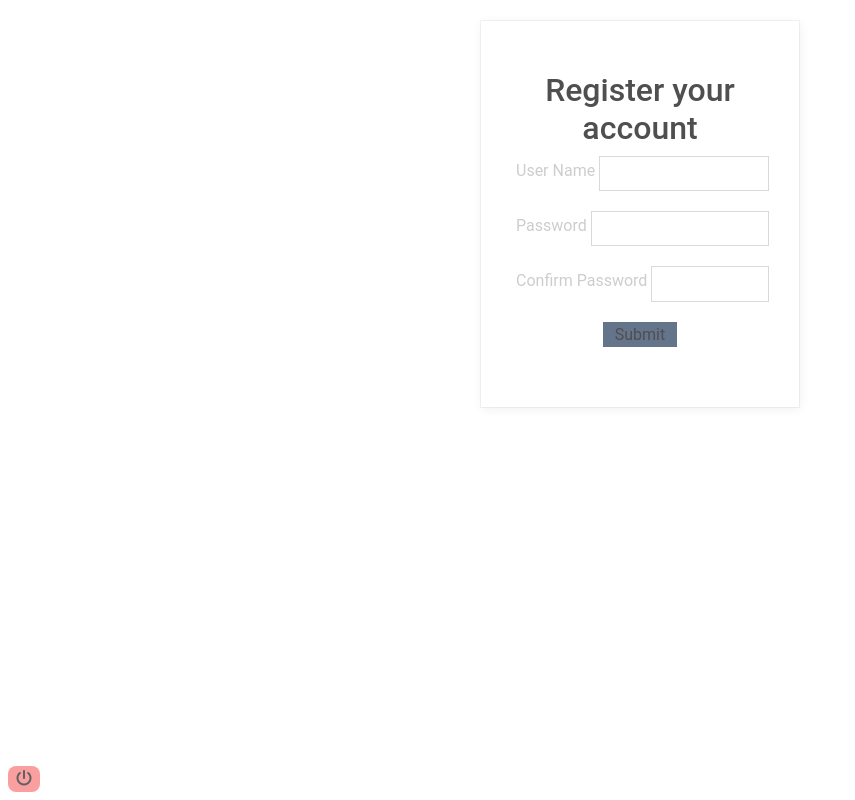
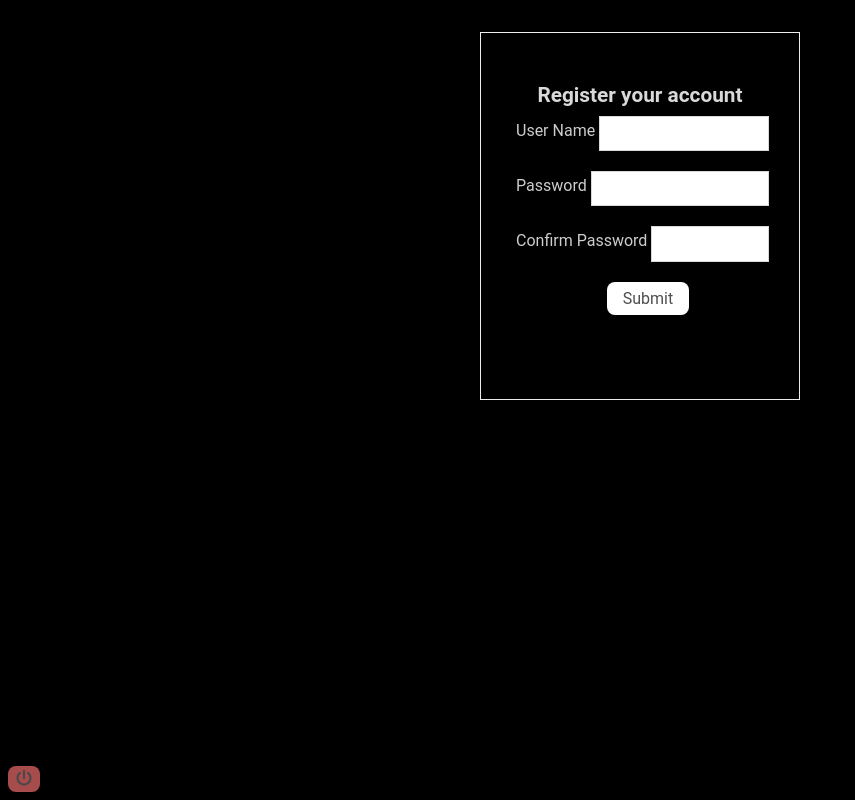
Before and after one commit to shaibal-tiller/m-manager, a React (Create React App) app: page /createAccount in a window 1280 px wide. Shown: the whole page, without its empty margins (0-855 px from the left). Built offline with nearby package versions, Linux system fonts and the light colour scheme.

Commit message:
Black design

```diff
--- a/src/App.js
+++ b/src/App.js
@@ -43,7 +43,7 @@ const handleLogout= ()=>{
   return (
     <AppContext.Provider value={data}>
 
-      <div className="App">
+      <div className="App prevent-select">
 
         <Routes>
           <Route path='/' element={<Home />} />
--- a/src/components/Analysis/index.js
+++ b/src/components/Analysis/index.js
@@ -11,7 +11,7 @@ const Overview = () => {
   }
   const myContext = useContext(AppContext)
 
-  const prepareDate = () => {
+  const prepareData = () => {
     let tempData = {}
     myContext.tnxData.map(el => {
       el[3].map((elm) => {
@@ -29,7 +29,7 @@ const Overview = () => {
     }
   }
   useEffect(() => {
-    prepareDate()
+    prepareData()
   }, [])
   return (
     <div className='flex flex-col w-full items-center h-[100vh] '>
@@ -39,7 +39,7 @@ const Overview = () => {
       </div>
       <div className='h-[100%] bg-[#383737] w-[100%] '>
        {data.length &&  <Example dataval={data} />}
-       {!data.length && <div className=' mt-12 text-2xl font-bold text-[#fff] border-[#fff] border-1 '>NO DATA</div>}
+       {!data.length? prepareData():<></>}
 
       </div>
 
--- a/src/components/Home.js
+++ b/src/components/Home.js
@@ -20,7 +20,7 @@ const Home = () => {
 
 
     return (
-        <div className='appContainer'>
+        <div className='appContainer bg-[#000]'>
 
             <div className='responsive-container'>
                 <div className='sticky top-0 mb-2 z-20'>
--- a/src/components/Transactions/Transaction.js
+++ b/src/components/Transactions/Transaction.js
@@ -72,13 +72,12 @@ const Transaction = ({ data, name }) => {
               <td className='  text-[15px] text-start  w-[60%]'>{el[0].split('-')[0]} <span className='text-[.7rem] bg-[#535050] p-1'>{`${getDay(el[0])}`}</span>
               <span className='text-[.55rem]'>{`  ${el[0].split('-')[1]}.${el[0].split('-')[2]}`} </span></td>
               <td className='flex gap-10 text-[14px]  bg-opacity-30 px-2'>
-
-                <p className=' text-[16px] text-[#BDA9FB]'>{el[1] + " ৳"}</p>
-                <p className=' text-[16px] text-[#67E8F9]'>{el[2] + " ৳"} </p>
+                <p className=' text-[14px] text-[#BDA9FB]'>{`${el[1]}৳`}</p>
+                <p className=' text-[14px] text-[#67E8F9]'>{`${el[2]}৳`} </p>
 
               </td>
             </tr>
-            <hr className='mx-4 mb-0 '/>
+            <hr className='mx-4 mb-0'/>
             {getRows(el[3], el[0])}
 
           </div>
--- a/src/components/User/createAcount.js
+++ b/src/components/User/createAcount.js
@@ -72,10 +72,10 @@ const myContext= useContext(AppContext)
     }
   }
   return (
-    <div>
+    <div className='h-[100vh] bg-black pt-8'>
       <div className="logo text-center">
       </div>
-      <div className="wrapper">
+      <div className="wrapper bg-black ">
         <div className="inner-warpper text-center">
           <h2 className="title">Register your account</h2>
           <form onSubmit={handleSubmit} id="formvalidate">
@@ -95,7 +95,7 @@ const myContext= useContext(AppContext)
               <span className="lighting"></span>
             </div>
 
-            <button type="submit" id="login">Submit</button>
+            <button className='py-1 ml-4 mb-4 px-3 bg-[#fff] rounded-lg' type="submit" id="login">Submit</button>
             <div className="clearfix text-red-500">
 
             </div>
--- a/src/components/User/index.css
+++ b/src/components/User/index.css
@@ -1,19 +1,24 @@
 body {
   background: #f2f2f2;
 }
+
 .animate {
   -webkit-transition: all 0.3s linear;
   transition: all 0.3s linear;
 }
+
 .text-center {
   text-align: center;
 }
+
 .pull-left {
   float: left;
 }
+
 .pull-right {
   float: right;
 }
+
 .clearfix:after {
   visibility: hidden;
   display: block;
@@ -22,48 +27,51 @@ body {
   clear: both;
   height: 0;
 }
+
 .clearfix {
   display: inline-block;
 }
+
 /* start commented backslash hack \*/
 * html .clearfix {
   height: 1%;
 }
+
 .clearfix {
   display: block;
 }
+
 /* close commented backslash hack */
 a {
   color: #00A885;
 }
+
 a:hover,
 a:focus {
   color: #00755d;
   -webkit-transition: all 0.3s linear;
   transition: all 0.3s linear;
 }
+
 .text-primary {
   color: #00A885;
 }
+
 input:-webkit-autofill {
   -webkit-box-shadow: 0 0 0 1000px white inset !important;
 }
+
 .logo h1 {
   color: #00A885;
   margin-bottom: -12px;
 }
+
 input[type="checkbox"] {
   width: auto;
 }
-  button {
 
 
-    -webkit-transition: 0.3s linear;
-    transition: 0.3s linear;
-    @apply
-    hover:shadow-lg
-    bg-slate-500 ml-4 mb-4 px-3 rounded-md
-  }
+
 span.validate-tooltip {
   background: #D91717;
   width: 100%;
@@ -78,11 +86,12 @@ body {
   -webkit-animation: tooltipanimation 0.3s 1;
   animation: tooltipanimation 0.3s 1;
 }
+
 .input-group {
-
   position: relative;
   margin-bottom: 20px;
 }
+
 .input-group label {
 
   top: 9px;
@@ -95,6 +104,7 @@ body {
   -webkit-transition: all 0.3s linear;
   transition: all 0.3s linear;
 }
+
 .input-group input {
   outline: none;
   display: block;
@@ -106,10 +116,12 @@ body {
   padding: 10px 10px;
   background: #ffffff;
   box-sizing: border-box;
-    font-wieght: 400;
+  font-weight: 400;
+
   -webkit-transition: 0.3s ease;
   transition: 0.3s ease;
 }
+
 .input-group .lighting {
   background: #00A885;
   width: 0;
@@ -121,9 +133,11 @@ body {
   -webkit-transition: all 0.3s linear;
   transition: all 0.3s linear;
 }
+
 .input-group.focused .lighting {
   width: 100%;
 }
+
 .input-group.focused label {
   background: #fff;
   font-size: 12px;
@@ -131,69 +145,91 @@ body {
   left: 5px;
   color: #00A885;
 }
+
 .input-group span.validate-tooltip {
   margin-top: 0;
+}
+.placeholder{
+  background: red;
 }
 .wrapper {
   width: 320px;
   background: #fff;
-    margin: 20px auto;
   min-height: 200px;
   border: 1px solid #f3f3f3;
+  @apply
+  mx-auto
 }
+
 .wrapper .inner-warpper {
   padding: 50px 30px 60px;
   box-shadow: 1px 1.732px 10px 0px rgba(0, 0, 0, 0.063);
 }
+
 .wrapper .title {
+  color: #d9d9d9;
   margin-top: 0;
+  @apply
+  font-semibold text-[1.3rem]
 }
+
 .wrapper .supporter {
   margin-top: 10px;
   font-size: 14px;
   color: #8E8E8E;
   cursor: pointer;
 }
+
 .wrapper .remember-me {
   cursor: pointer;
 }
+
 .wrapper input[type="checkbox"] {
   float: left;
   margin-right: 5px;
   margin-top: 2px;
   cursor: pointer;
 }
+
 .wrapper label[for="rememberMe"] {
   cursor: pointer;
 }
+
 .wrapper .signup-wrapper {
   padding: 10px;
   font-size: 14px;
   background: #EBEAEA;
 }
+
 .wrapper .signup-wrapper a {
   text-decoration: none;
   color: #7F7F7F;
 }
+
 .wrapper .signup-wrapper a:hover {
   text-decoration: underline;
 }
+
 @-webkit-keyframes tooltipanimation {
   from {
     margin-top: -28px;
   }
+
   to {
     margin-top: 0;
   }
 }
+
 @keyframes tooltipanimation {
   from {
     margin-top: -28px;
   }
+
   to {
     margin-top: 0;
   }
 }
+
 .direction {
   width: 200px;
   position: fixed;
@@ -206,6 +242,7 @@ body {
   padding: 10px;
   color: #fff;
 }
+
 @media (max-width: 480px) {
   .direction {
     position: static;
--- a/src/components/User/index.js
+++ b/src/components/User/index.js
@@ -70,11 +70,11 @@ const Login = () => {
     }
   }
   return (
-    <div>
+    <div className='h-[100vh] bg-black pt-8'>
       <div className="logo text-center">
 
       </div>
-      <div className="wrapper">
+      <div className="wrapper bg-black ">
         <div className="inner-warpper text-center">
           <h2 className="title">Login to your account</h2>
           <form onSubmit={handleSubmit} id="formvalidate">
@@ -84,12 +84,13 @@ const Login = () => {
               <span className="lighting"></span>
             </div>
             <div className="input-group">
-              <label className="placeholder" htmlFor="userPassword">Password</label>
+              <label className="palceholder bg-transparent top-[9px] left-[10px]
+              text-[16px] text-[#cdcdcd]py-[2px]  px-[5px] z-[5]" htmlFor="userPassword">Password</label>
               <input className="form-control" onChange={handleChange} name="userPassword" id="userPassword" type="password" placeholder="" />
               <span className="lighting"></span>
             </div>
 
-            <button type="submit" id="login">Login</button>
+            <button className='py-1 ml-4 mb-4 px-3 bg-[#fff] rounded-lg' type="submit" id="login">Login</button>
             <div className="clearfix supporter">
 
             </div>
--- a/src/index.css
+++ b/src/index.css
@@ -2,13 +2,21 @@
 @tailwind components;
 @tailwind utilities;
 
+body
+{
+  overscroll-behavior-y: contain;
+}
 .appContainer {
     display: flex;
     justify-content: center;
     align-items: start;
     min-height: 100vh;
   }
-
+  .prevent-select {
+  -webkit-user-select: none;
+  -ms-user-select: none;
+  user-select: none;
+}
   .responsive-container {
     background-color: black;
     color: azure;
```
Also changed, not shown: src/components/Analysis/PieChart.js (+19 -7 lines), 1 other file (tests, documents, lock files or other folders). Lines whose indentation alone changed are shown as unchanged.
